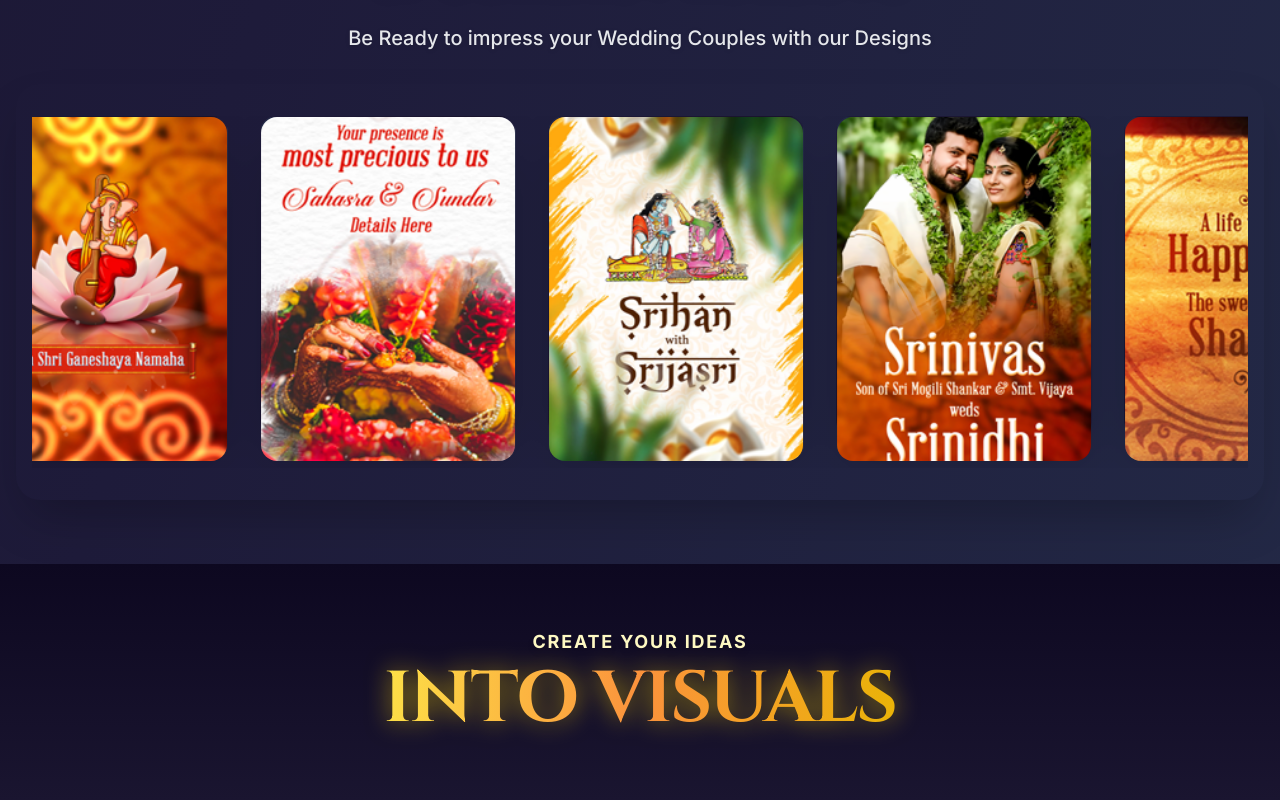
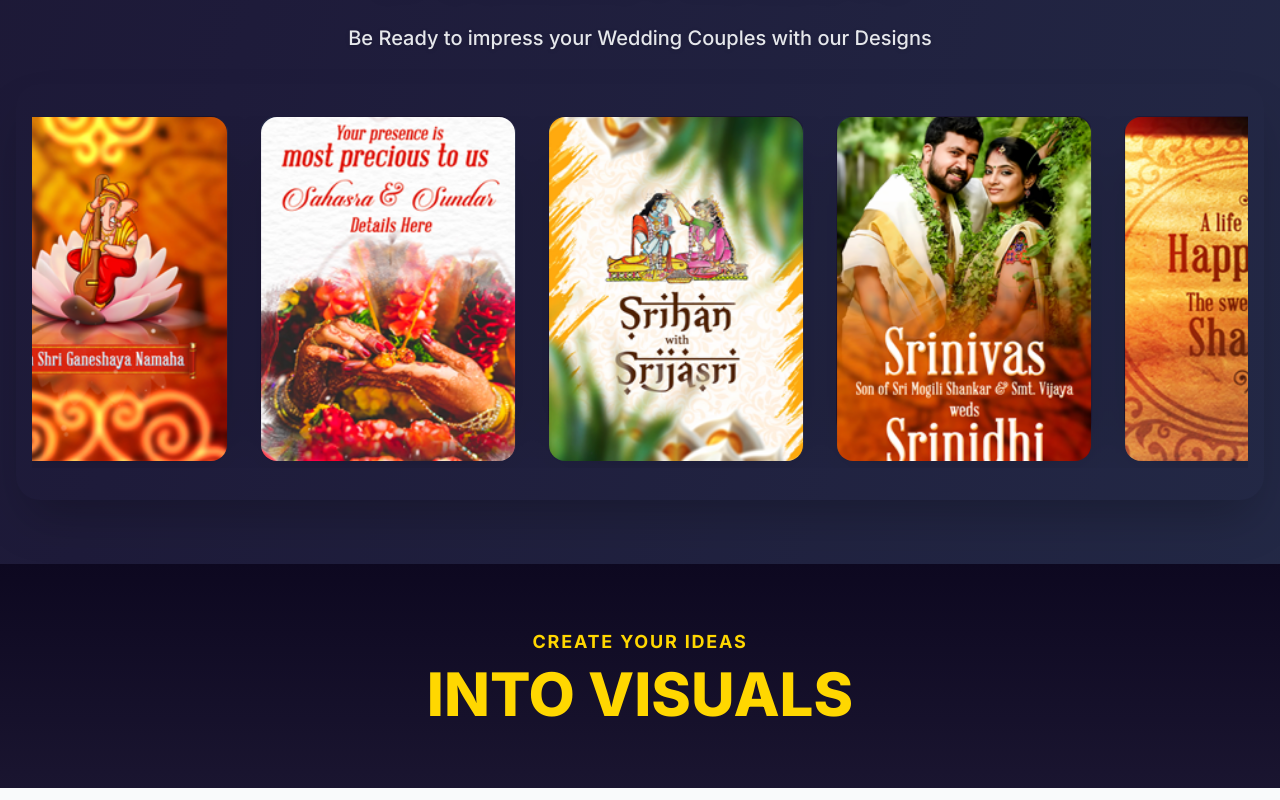
Before and after one commit to vrinvites2020/stockimages, a Next.js app: page / in a window 1280 px wide. Shown: the part 3112-3912 px from the top of the page. Built offline with nearby package versions, Linux system fonts and the light colour scheme; no server answers.

Commit message:
banner changes

```diff
--- a/src/components/FinalBanner.tsx
+++ b/src/components/FinalBanner.tsx
@@ -3,21 +3,18 @@ import React from "react";
 export default function FinalBanner() {
   return (
     <section className="relative w-full flex flex-col items-center justify-center py-16 bg-gradient-to-b from-[#0d0820] to-[#1a1530] overflow-hidden">
+      {/* Optional background element */}
+      <span className="absolute inset-0 select-none pointer-events-none"></span>
+
+      {/* Main content */}
       <div className="relative z-10 flex flex-col items-center text-center px-4">
-        <h2 className="text-sm md:text-lg font-bold text-yellow-100 tracking-widest uppercase drop-shadow-md mb-2">
-          Create Your Ideas
+        <h2 className="text-sm md:text-lg font-bold uppercase tracking-widest mb-2 text-[#FFD700]">
+          CREATE YOUR IDEAS
         </h2>
-        <h1 className="text-4xl md:text-6xl lg:text-7xl font-extrabold bg-gradient-to-r from-yellow-300 via-orange-400 to-yellow-500 bg-clip-text text-transparent uppercase drop-shadow-[0_0_12px_rgba(255,215,0,0.6)] tracking-tight font-cinzel">
-          Into Visuals
+        <h1 className="text-4xl md:text-6xl font-extrabold uppercase text-[#FFD700]">
+          INTO VISUALS
         </h1>
       </div>
-
-      <style jsx global>{`
-        @import url("https://fonts.googleapis.com/css2?family=Cinzel:wght@700&display=swap");
-        .font-cinzel {
-          font-family: "Cinzel", serif;
-        }
-      `}</style>
     </section>
   );
 }
```
